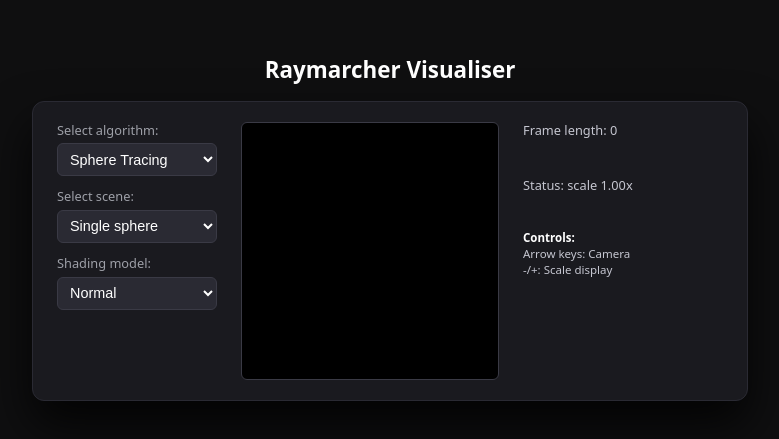
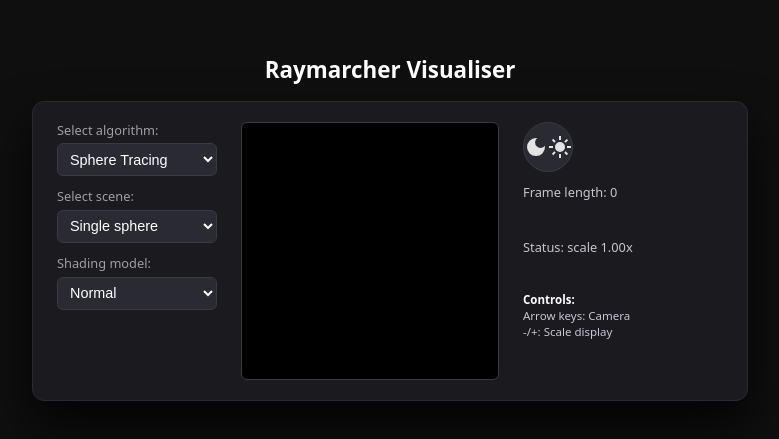
Before and after one commit to vxlerian/cpu-raymarcher, a website built with Vite: page index.html in a window 1280 px wide. Shown: the part 173-612 px from the top of the page, without its empty margins (250-1029 px from the left). Built offline with nearby package versions, Linux system fonts and the light colour scheme.

Commit message:
added basic theme button with icons

```diff
--- a/index.html
+++ b/index.html
@@ -8,7 +8,6 @@
 <body>
     <div class="page-wrapper">
         <h1>Raymarcher Visualiser</h1>
-
         <div id="app">
             <div id="editor-container">
                 <div>
@@ -45,6 +44,40 @@
             </div>
 
             <div id="diagnostics">
+                <button id="theme-switch">
+                    <!--Dark and light mode icons-->
+                    <svg
+                        xmlns="http://www.w3.org/2000/svg"
+                        width="24px"
+                        height="24px"
+                        viewBox="0 -960 960 960"
+                        fill="#e3e3e3"
+                    ><path
+                        d="
+                            M480-120 q-150 0-255-105T120-480
+                            q0-150 105-255t255-105 q14 0 27.5 1t26.5 3
+                            q-41 29-65.5 75.5T444-660 q0 90 63 153t153 63
+                            q55 0 101-24.5t75-65.5 q2 13 3 26.5t1 27.5
+                            q0 150-105 255T480-120Z
+                        "
+                    /></svg>
+                    <svg
+                        xmlns="http://www.w3.org/2000/svg"
+                        height="24px"
+                        viewBox="0 -960 960 960"
+                        width="24px" fill="#e3e3e3"
+                    ><path
+                        d="
+                            M480-280q-83 0-141.5-58.5T280-480q0-83
+                            58.5-141.5T480-680q83 0 141.5 58.5T680-480q0 83-58.5
+                            141.5T480-280ZM200-440H40v-80h160v80Zm720
+                            0H760v-80h160v80ZM440-760v-160h80v160h-80Zm0
+                            720v-160h80v160h-80ZM256-650l-101-97 57-59 96
+                            100-52 56Zm492 496-97-101 53-55 101 97-57
+                            59Zm-98-550 97-101 59 57-100
+                            96-56-52ZM154-212l101-97 55 53-97 101-59-57Z"
+                    /></svg>
+                </button>
                 <p style="margin-top: 0px;" id="fps">Frame length: 0</p>
                 <p id="status">Status: idk</p>
                 <div style="margin-top: 10px; font-size: 0.9em;">
@@ -52,6 +85,7 @@
                     Arrow keys: Camera<br>
                     -/+: Scale display<br>
                 </div>
+
             </div>
         </div>
     </div>
--- a/public/style.css
+++ b/public/style.css
@@ -147,3 +147,20 @@ select {
         height: auto;
     }
 }
+
+#theme-switch {
+    height: 50px;
+    width: 50px;
+    padding: 0;
+    border-radius: 50%;
+    background-color: var(--app-border);
+    border: 1px solid var(--shader-border);
+    display: flex;
+    justify-content: center;
+    align-items: center;
+}
+
+#theme-switch:active {
+    transform: scale(0.98);   /* tiny press */
+    filter: brightness(0.9);  /* darken a bit */
+}
```
Also changed, not shown: public/dark-mode-icon.svg (added), public/light-mode-icon.svg (added).
